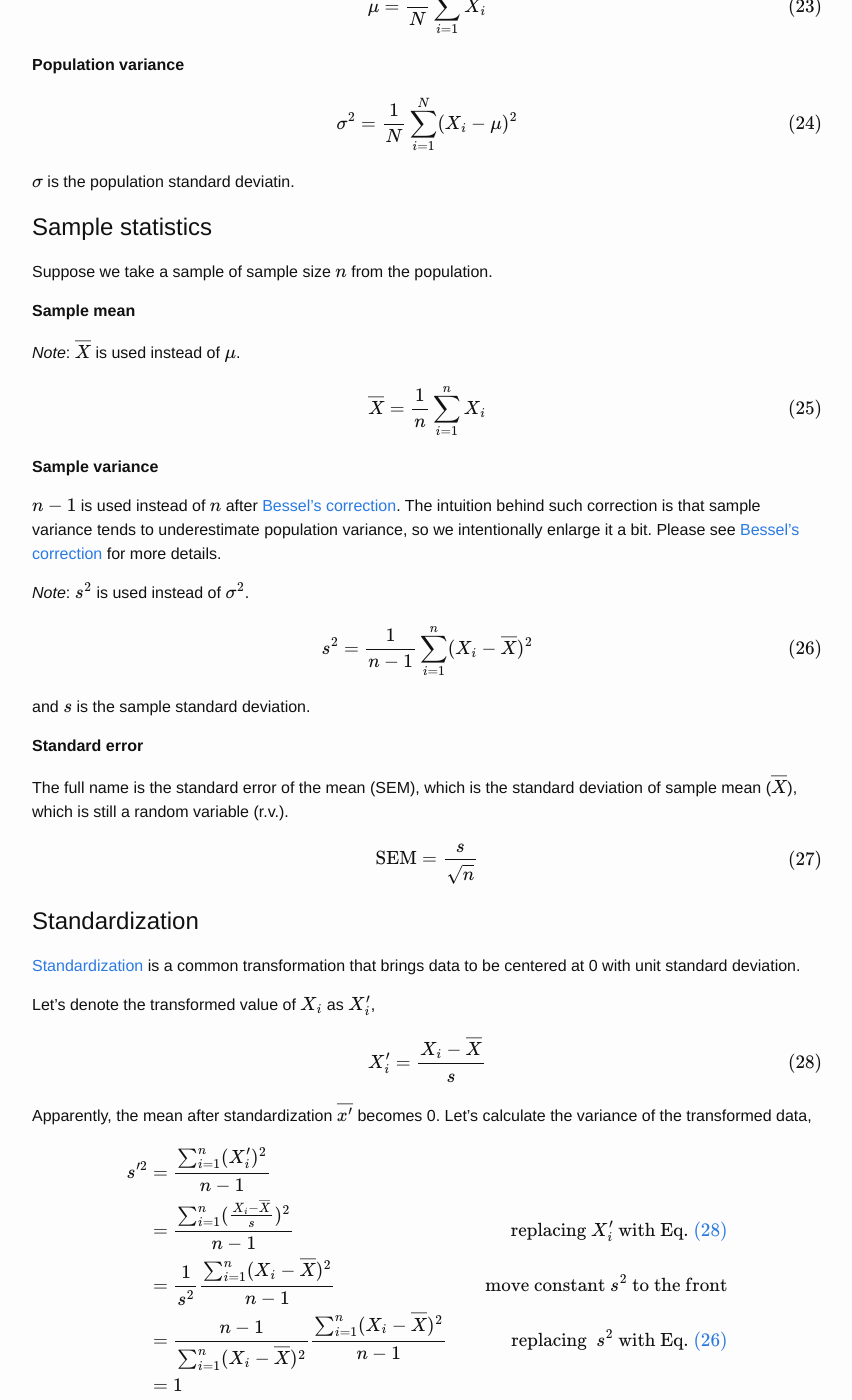
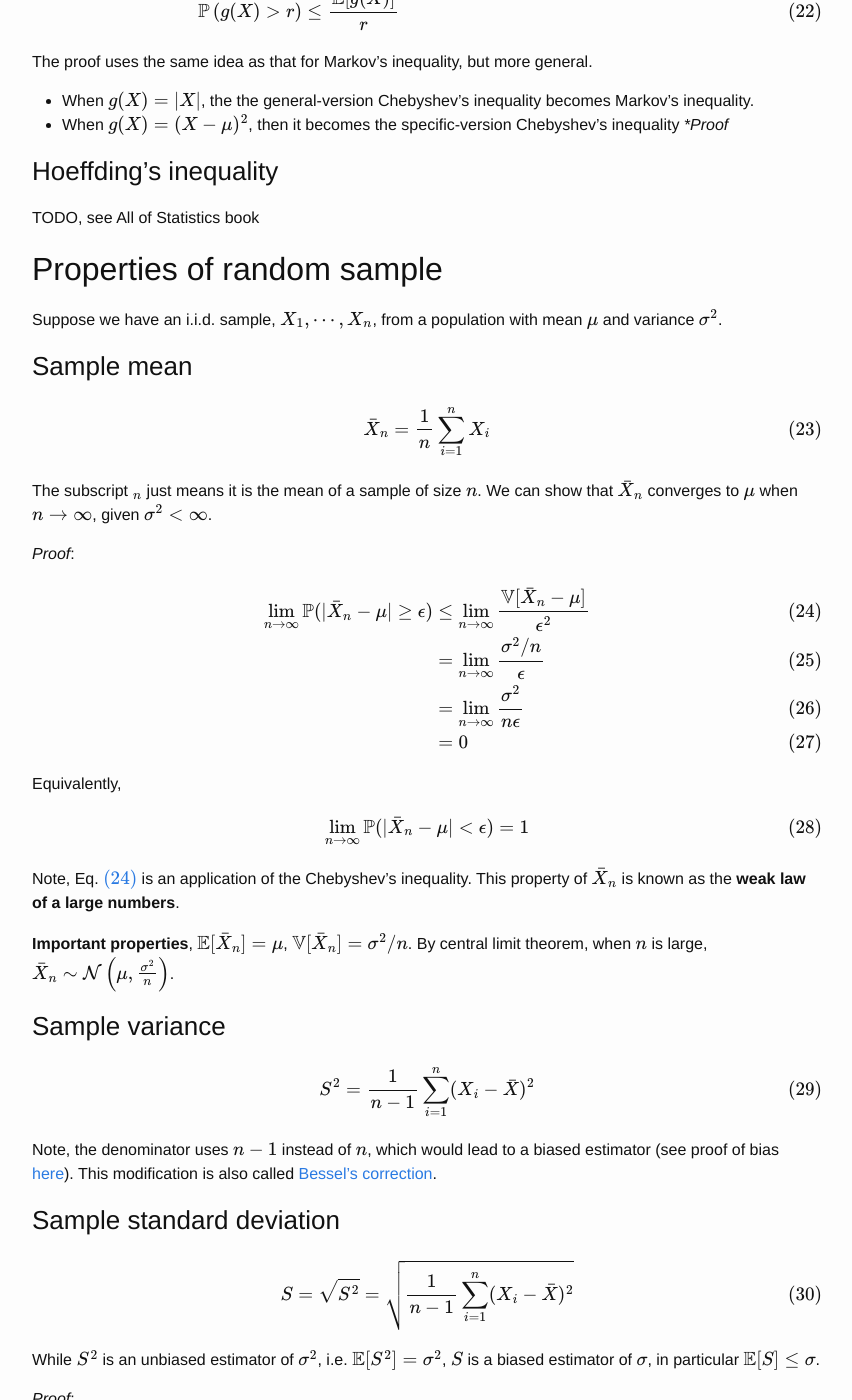
Before and after one commit to zyxue/zyxue.github.io, a Jekyll site: the page built from _posts/2017-07-18-notes_on_common_statistics.md, in a window 1280 px wide and 1400 px high, scrolled down 2914 px. Shown: the whole window, without its empty margins (213-1065 px from the left). Built offline with Jekyll 4.4.1, drawn with Linux system fonts in a browser that asks for light colours; formulas are drawn with MathJax 3; comment, search, counter and statistics services are not loaded; some of the changed text lies outside the part shown.

Commit message:
updated _posts/2017-07-18-notes_on_common_statistics.md

```diff
--- a/_posts/2017-07-18-notes_on_common_statistics.md
+++ b/_posts/2017-07-18-notes_on_common_statistics.md
@@ -5,9 +5,12 @@
 tags: statistics
 ---
 
-# Laws
+* toc
+{:toc}
 
-**Law of total expectation** (Adam's Law)
+## Laws
+
+### Law of total expectation (Adam's Law)
 
 \begin{equation}
 \mathbb{E}[X] = \mathbb{E}\big[\mathbb{E}[X|N]\big] = \mathbb{E}[\mu N] = \mu\mathbb{E}[N]
@@ -19,7 +22,7 @@
 * $N$ is the number of customers visited that shop
 * $\mu$ is the mean amount of money a customer spends
 
-**Law of total variance** (Eve's law)
+### Law of total variance (Eve's law)
 
 <script type="math/tex; mode=display">% <![CDATA[
 \begin{align}
@@ -30,15 +33,15 @@
 \end{align}
 %]**></script>
 
-# Inequalities
+## Inequalities
 
-**Cauchy-Schwarz inequality**
+### Cauchy-Schwarz inequality
 
 \begin{equation}
 \mathbb{E}[XY] \le \sqrt{\mathbb{E}[X^2]\mathbb{E}[Y^2]}
 \end{equation}
 
-**Jensen's inequality**
+### Jensen's inequality
 
 If $f$ is a convex function
 
@@ -46,13 +49,13 @@
 f\big(\mathbb{E}[X]\big) \le \mathbb{E}[f(x)]
 \end{equation}
 
-**Markov's inequality**
+### Markov's inequality
 
 Suppose $X$ is a non-negative random variable, $f$ is the pdf and $a > 0$, then
 
 $$
 \begin{equation}
-\mathbb{P}\big(X > a\big) \le \frac{\mathbb{E}[X]}{a}
+\mathbb{P}\big(X \ge a\big) \le \frac{\mathbb{E}[X]}{a}
 \end{equation}
 $$
 
@@ -65,8 +68,8 @@
 &= \int_0^a x f(x) dx + \int_a^\infty x f(x) dx \label{eq:markov_before_inequality} \\
 &\ge 0 + \int_a^\infty a f(x) dx \label{eq:markov_to_inequality} \\
 &\ge a \int_a^\infty f(x) dx \\
-&= a \mathbb{P}(X > a) \\
-\mathbb{P}(X > a)
+&= a \mathbb{P}(X \ge a) \\
+\mathbb{P}(X \ge a)
 &\le \frac{\mathbb{E}[X]}{a}
 \end{align}
 $$
@@ -81,10 +84,10 @@
 integral would become $\int_{-\infty}^{a} x f(x) dx$, which isn't necessarily $\ge
 0$.
 
-**Chebyshev's inequality (specific version)**
+### Chebyshev's inequality (specific version)
 
 \begin{equation}
-\mathbb{P}\left( \left|X - \mu \right| \gt a \right) \le \frac{\mathbb{V}[X]}{a^2}
+\mathbb{P}\left( \left|X - \mu \right| \ge a \right) \le \frac{\mathbb{V}[X]}{a^2}
 \end{equation}
 
 where $\mu=\mathbb{E}[X]$, and $a \gt 0$.
@@ -97,8 +100,8 @@
 \begin{align}
 \frac{\mathbb{V}[X]}{a^2}
 &=\frac{\mathbb{E}\left[ (X - \mu)^2 \right ]}{a^2} \label{eq:chebyshev_def_var} \\
-&\ge \mathbb{P}\left( (X - \mu)^2 > a^2 \right ) \label{eq:chebyshev_apply_markov} \\
-&= \mathbb{P}(|X - \mu| > a )
+&\ge \mathbb{P}\left( (X - \mu)^2 \ge a^2 \right ) \label{eq:chebyshev_apply_markov} \\
+&= \mathbb{P}(|X - \mu| \ge a )
 \end{align}
 $$
 
@@ -108,7 +111,7 @@
 * Eq. $\eqref{eq:chebyshev_apply_markov}$ is the application of Markov's inequality
   with $(X - \mu)^2$ as the random variable.
 
-**Chebyshev's inequality (general version)**
+### Chebyshev's inequality (general version)
 
 $$
 \begin{align*}
@@ -138,83 +141,118 @@
   Markov's inequality.
 * When $g(X) = (X - \mu)^2$, then it becomes the specific-version Chebyshev's
   inequality
+**Proof*
 
-**Proof**
-
-**Hoeffding's inequality**
+### Hoeffding's inequality
 
 TODO, see All of Statistics book
 
-# Approximation
+## Properties of random sample
 
-Approximate binomial distribution with
+Suppose we have an i.i.d. sample, $X_1, \cdots, X_n$, from a population with
+mean $\mu$ and variance $\sigma^2$.
 
-* Possion distribution when $n$ is large and $p$ is small ($\to 0$).
-* Normal distribution when $n$ is large and $p$ is close to $1/2$.
+### Sample mean
 
-# Population statistics
+$$
+\begin{align}
+\bar{X}_n
+&= \frac{1}{n}\sum_{i=1}^{n}X_i \label{eq:sampleMean}
+\end{align}
+$$
 
-Suppose there are $$N$$ samples in total in the population.
+The subscript $_n$ just means it is the mean of a sample of size $n$. We can show
+that $\bar{X}_n$ converges to $\mu$ when $n \rightarrow \infty$, given $\sigma^2
+< \infty$.
 
-**Population mean**
+*Proof*:
 
-\begin{equation}
-    \mu = \frac{1}{N}\sum_{i=1}^{N}X_i
-    \label{eq:populationMean}
-\end{equation}
+$$
+\begin{align}
+\lim_{n \rightarrow \infty} \mathbb{P}(|\bar{X}_n - \mu| \ge \epsilon)
+&\le \lim_{n \rightarrow \infty} \frac{\mathbb{V}[\bar{X}_n - \mu]}{\epsilon^2} \label{eq:lln_chebyshev} \\
+&= \lim_{n \rightarrow \infty} \frac{\sigma^2/n}{\epsilon} \\
+&= \lim_{n \rightarrow \infty} \frac{\sigma^2}{n\epsilon} \\
+&= 0 \\
+\end{align}
+$$
 
-**Population variance**
+Equivalently,
 
-\begin{equation}
-    \sigma ^2 = \frac{1}{N}\sum_{i=1}^{N}(X_i - \mu) ^2
-    \label{eq:populationVariance}
-\end{equation}
+$$
+\begin{align}
+\lim_{n \rightarrow \infty} \mathbb{P}(|\bar{X}_n - \mu| < \epsilon) \label{eq:lln_equivalent}
+&= 1
+\end{align}
+$$
 
-$\sigma$ is the population standard deviatin.
+Note, Eq. $\eqref{eq:lln_chebyshev}$ is an application of the Chebyshev's
+inequality. This property of $\bar{X}_n$ is known as the **weak law of a large
+numbers**.
 
-# Sample statistics
+**Important properties**, $\mathbb{E}[\bar{X}_n] = \mu$, $\mathbb{V}[\bar{X}_n]
+= \sigma^2 / n$. By central limit theorem, when $n$ is large, $\bar{X}_n \sim
+\mathcal{N} \left(\mu, \frac{\sigma^2}{n} \right)$.
 
-Suppose we take a sample of sample size $$n$$ from the population.
+### Sample variance
 
-**Sample mean**
+$$
+\begin{align}
+S ^2
+&= \frac{1}{n - 1}\sum_{i=1}^{n}(X_i - \bar{X}) ^2 \label{eq:sampleVariance}
+\end{align}
+$$
 
-*Note*: $$\overline{X}$$ is used instead of $$\mu$$.
+Note, the denominator uses $n - 1$ instead of $n$, which would lead to a biased
+estimator (see proof of bias
+[here](https://stats.stackexchange.com/a/544455/112141)). This modification is
+also called [Bessel's
+correction](https://en.wikipedia.org/wiki/Bessel%27s_correction).
 
-\begin{equation}
-    \overline{X} = \frac{1}{n}\sum_{i=1}^{n}X_i
-    \label{eq:sampleMean}
-\end{equation}
+### Sample standard deviation
 
-**Sample variance**
+$$
+\begin{align}
+S = \sqrt{S^2} = \sqrt{\frac{1}{n - 1}\sum_{i=1}^{n}(X_i - \bar{X}) ^2}
+\end{align}
+$$
 
-$$n-1$$ is used instead of $$n$$ after
-[Bessel's correction](https://en.wikipedia.org/wiki/Bessel%27s_correction). The
-intuition behind such correction is that sample variance tends to underestimate
-population variance, so we intentionally enlarge it a bit. Please see
-[Bessel's correction](https://en.wikipedia.org/wiki/Bessel%27s_correction) for more details.
+While $S^2$ is an unbiased estimator of $\sigma^2$, i.e. $\mathbb{E}[S^2] =
+\sigma^2$, $S$ is a biased estimator of $\sigma$, in particular $\mathbb{E}[S] \le
+\sigma$.
 
-*Note*: $$s^2$$ is used instead of $$\sigma ^2$$.
+*Proof*:
 
-\begin{equation}
-    s ^2 = \frac{1}{n - 1}\sum_{i=1}^{n}(X_i - \overline{X}) ^2
-    \label{eq:sampleVariance}
-\end{equation}
+$$
+\begin{align}
+\mathbb{V}[S]
+&= \mathbb{E}[S^2] - (\mathbb{E}[S])^2 \\
+&= \sigma^2 - (\mathbb{E}[S])^2 \\
+&= (\sigma + \mathbb{E}[S])(\sigma - \mathbb{E}[S]) \\
+\end{align}
+$$
 
-and $s$ is the sample standard deviation.
+Given $\mathbb{V}[S] \ge 0$ and $(\sigma + \mathbb{E}[S]) \ge 0$, so $\sigma -
+\mathbb{E}[S] \ge 0$.
 
+### Standard error of sample mean (SEM)
 
-**Standard error**
+SEM is just the standard deviation of the sample mean $\bar{X}_n$, i.e.
 
-The full name is the standard error of the mean (SEM), which is the standard
-deviation of sample mean ($$\overline{X}$$), which is still a random variable
-(r.v.).
+$$
+\begin{align}
+\textrm{SEM}
+&= \sqrt{\mathbb{V}\left[ \bar{X}_n \right]} =\frac{\sigma}{\sqrt{n}}
+\end{align}
+$$
 
-\begin{equation}
-    \textrm{SEM} = \frac{s}{\sqrt n}
-    \label{eq:standardErrorCorrected}
-\end{equation}
+and it can be estimated with $\widehat{\textrm{SEM}} = S/\sqrt{n}$. (TODO: analyze the property of this estimator.)
 
-# Standardization
+Note, do not confuse $\textrm{SEM}^2$ with sample variance $S^2$. The former is
+the variance of the sample mean, a fixed number, while the later is an estimator
+of the population variance, a random variable.
+
+### Standardization
 
 [Standardization](https://en.wikipedia.org/wiki/Feature_scaling#Standardization)
 is a common transformation that brings data to be centered at 0 with unit standard deviation.
@@ -222,31 +260,108 @@
 Let's denote the transformed value of $$X_i$$ as $$X_i'$$,
 
 \begin{equation}
-    X'_i = \frac{X_i - \overline{X}}{s}
+    X'_i = \frac{X_i - \bar{X}}{s}
     \label{eq:standardization}
 \end{equation}
 
-Apparently, the mean after standardization $$\overline{x'}$$ becomes 0. Let's
+Apparently, the mean after standardization $$\bar{x'}$$ becomes 0. Let's
 calculate the variance of the transformed data,
 
 <script type="math/tex; mode=display">% <![CDATA[
 \begin{align}
     s'^2 & = \frac{\sum_{i=1}^{n}(X'_i) ^2}{n - 1} \nonumber \\
-         & = \frac{\sum_{i=1}^{n}(\frac{X_i - \overline{X}}{s}) ^2}{n - 1}                                                     & \text{replacing}\ X_i'\ \text{with Eq. \eqref{eq:standardization}} \nonumber \\
-         & = \frac{1}{s^2} \frac{\sum_{i=1}^{n}({X_i - \overline{X}}) ^2}{n - 1}                                               & \text{move constant}\  s^2\ \text{to the front} \nonumber \\
-         & = \frac{n - 1}{\sum_{i=1}^{n}({X_i - \overline{X}}) ^2} \frac{\sum_{i=1}^{n}({X_i - \overline{X}}) ^2}{n - 1}       & \text{replacing }\ s^2\ \text{with Eq. \eqref{eq:sampleVariance}} \nonumber \\
+         & = \frac{\sum_{i=1}^{n}(\frac{X_i - \bar{X}}{s}) ^2}{n - 1}                                                     & \text{replacing}\ X_i'\ \text{with Eq. \eqref{eq:standardization}} \nonumber \\
+         & = \frac{1}{s^2} \frac{\sum_{i=1}^{n}({X_i - \bar{X}}) ^2}{n - 1}                                               & \text{move constant}\  s^2\ \text{to the front} \nonumber \\
+         & = \frac{n - 1}{\sum_{i=1}^{n}({X_i - \bar{X}}) ^2} \frac{\sum_{i=1}^{n}({X_i - \bar{X}}) ^2}{n - 1}       & \text{replacing }\ s^2\ \text{with Eq. \eqref{eq:sampleVariance}} \nonumber \\
          & = 1 \nonumber \\
          \label{eq:standarizedSampleStd}
 \end{align}
 %]]></script>
 
+## Convergence
 
-<!-- <script type="math/tex; mode=display">% <![CDATA[ -->
-<!-- \begin{align} -->
-<!-- \nabla_{\theta} E_x[f(x)] &= \nabla_{\theta} \sum_x p(x) f(x) & \text{definition of expectation} \\ -->
-<!-- & = \sum_x \nabla_{\theta} p(x) f(x) & \text{swap sum and gradient} \\ -->
-<!-- & = \sum_x p(x) \frac{\nabla_{\theta} p(x)}{p(x)} f(x) & \text{both multiply and divide by } p(x) \\ -->
-<!-- & = \sum_x p(x) \nabla_{\theta} \log p(x) f(x) & \text{use the fact that } \nabla_{\theta} \log(z) = \frac{1}{z} \nabla_{\theta} z \\ -->
-<!-- & = E_x[f(x) \nabla_{\theta} \log p(x) ] & \text{definition of expectation} -->
-<!-- \end{align} % -->
-<!-- ]]></script> -->
+
+Convergence in distribution:
+
+$$
+\begin{align*}
+\lim_{n \rightarrow \infty} F_{X_n}(x) &= F_X(x) \\
+\end{align*}
+$$
+
+Convergence in probability:
+
+$$
+\begin{align*}
+\lim_{n \rightarrow \infty} \mathbb{P}(|X_n - X| < \epsilon) &= 1 \\
+\end{align*}
+$$
+
+Convergence almost surely:
+
+$$
+\begin{align*}
+\mathbb{P} \left(\lim_{n \rightarrow \infty} |X_n - X| < \epsilon \right) &= 1 \\
+\end{align*}
+$$
+
+
+In general:
+
+* `Convergence almost surely` => `Convergence in probability`
+* `Convergence in probability` => `Convergence in distribution`
+* `Convergence in distribution` <=> `Convergence in probability to a constant`
+  (Sufficent and necessary)
+
+*Proof for `Convergence in probability` => `Convergence in distribution`*:
+
+Strategy: we derive both a lower bound and an upper bound for $F_{X_n}(x)$ given
+$X_n \stackrel{\mathbb{P}}{\rightarrow} X$. Let $\epsilon > 0$.
+
+Lower bound:
+
+$$
+\begin{align*}
+F_{X}(x - \epsilon)
+&= \mathbb{P}(X \le x - \epsilon) \\
+&= \mathbb{P}(X \le x - \epsilon, X_n \le x) + \mathbb{P}(X \le x - \epsilon, X_n > x) \\
+&\le \mathbb{P}(X_n \le x) + \mathbb{P}(|X - X_n| > \epsilon) \\
+&\le F_{X_n}(x) + \mathbb{P}(|X - X_n| > \epsilon) \\
+\end{align*}
+$$
+
+Upper bound:
+
+$$
+\begin{align*}
+F_{X_n}(x)
+&= \mathbb{P}(X_n \le x) \\
+&= \mathbb{P}(X_n \le x, X \le x + \epsilon) + \mathbb{P}(X_n \le x, X > x + \epsilon) \\
+&\le \mathbb{P}(X \le x + \epsilon) + \mathbb{P}(|X - X_n| > \epsilon) \\
+&\le F_X(x + \epsilon) + \mathbb{P}(|X - X_n| > \epsilon) \\
+\end{align*}
+$$
+
+Therefore,
+
+$$
+\begin{align*}
+F_{X_n}(x)
+&\ge F_X(x - \epsilon) - \mathbb{P}(|X - X_n|) > \epsilon \\
+F_{X_n}(x)
+&\le F_X(x + \epsilon) + \mathbb{P}(|X - X_n|) > \epsilon \\
+\end{align*}
+$$
+
+In the limit, given $\lim_{n \rightarrow \infty} \mathbb{P}(|X - X_n|) >
+\epsilon = 0$ because $X_n \stackrel{\mathbb{P}}{\rightarrow} X$, let
+$\epsilon \rightarrow 0$, then $\lim_{n \rightarrow \infty} F_{X_n}(x) =
+F_X(x)$.
+
+
+## Approximation
+
+Approximate binomial distribution with
+
+* Possion distribution when $n$ is large and $p$ is small ($\to 0$).
+* Normal distribution when $n$ is large and $p$ is close to $1/2$.
```
